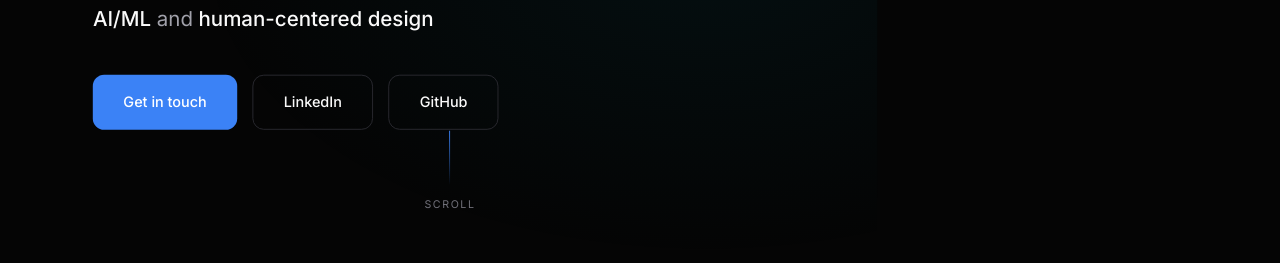
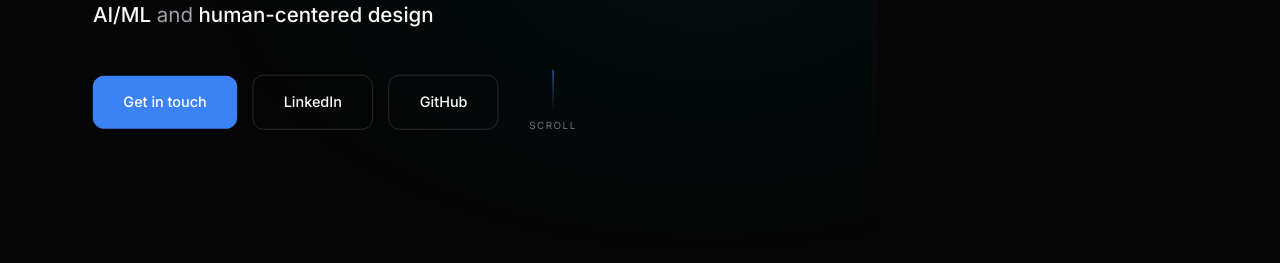
Before and after one commit to cabrt/personal-website, a React (Vite) app: page / in a window 1280 px wide. Shown: the part 471-734 px from the top of the page. Built offline with nearby package versions, Linux system fonts and the light colour scheme.

Commit message:
Move scroll indicator next to buttons

```diff
--- a/src/App.css
+++ b/src/App.css
@@ -140,8 +140,26 @@ body {
 
 .hero-links {
   display: flex;
+  align-items: center;
   gap: 1rem;
   flex-wrap: wrap;
+}
+
+.scroll-indicator-inline {
+  display: flex;
+  flex-direction: column;
+  align-items: center;
+  gap: 0.5rem;
+  color: var(--text-muted);
+  font-size: 0.65rem;
+  letter-spacing: 0.15em;
+  text-transform: uppercase;
+  margin-left: 1rem;
+}
+
+.scroll-indicator-inline .scroll-line {
+  width: 1px;
+  background: linear-gradient(to bottom, var(--primary), transparent);
 }
 
 .hero-link {
--- a/src/App.jsx
+++ b/src/App.jsx
@@ -176,13 +176,12 @@ function App() {
             <motion.a href="https://github.com/cabrt" target="_blank" rel="noopener noreferrer" className="hero-link secondary" whileHover={{ scale: 1.02, y: -2 }} whileTap={{ scale: 0.98 }}>
               GitHub
             </motion.a>
+            <motion.div className="scroll-indicator-inline" initial={{ opacity: 0 }} animate={{ opacity: 1 }} transition={{ delay: 1.5 }}>
+              <motion.div className="scroll-line" animate={{ height: [30, 45, 30] }} transition={{ duration: 1.5, repeat: Infinity, ease: "easeInOut" }} />
+              <span>Scroll</span>
+            </motion.div>
           </motion.div>
-
-          </div>
-        <motion.div className="scroll-indicator" initial={{ opacity: 0 }} animate={{ opacity: 1 }} transition={{ delay: 1.5 }}>
-          <motion.div className="scroll-line" animate={{ height: [40, 60, 40] }} transition={{ duration: 1.5, repeat: Infinity, ease: "easeInOut" }} />
-          <span>Scroll</span>
-        </motion.div>
+        </div>
       </motion.section>
 
       <section className="content">
```
